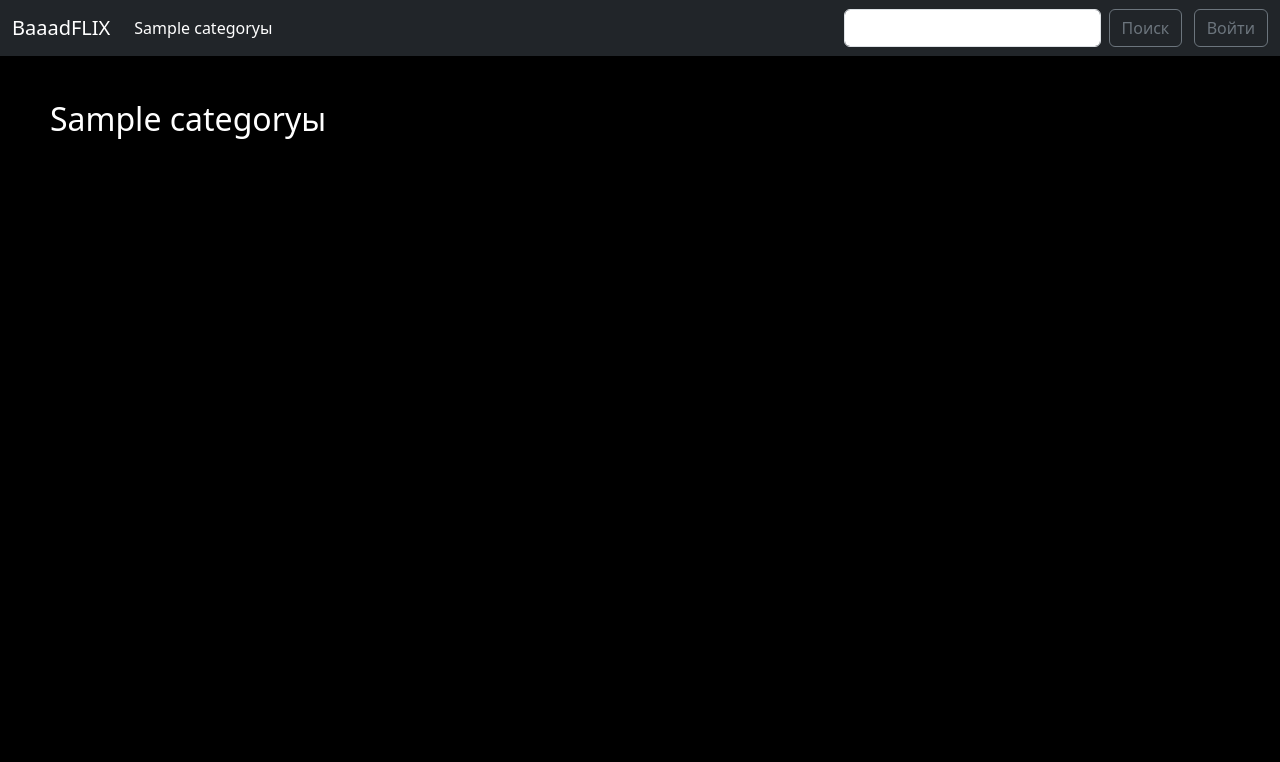
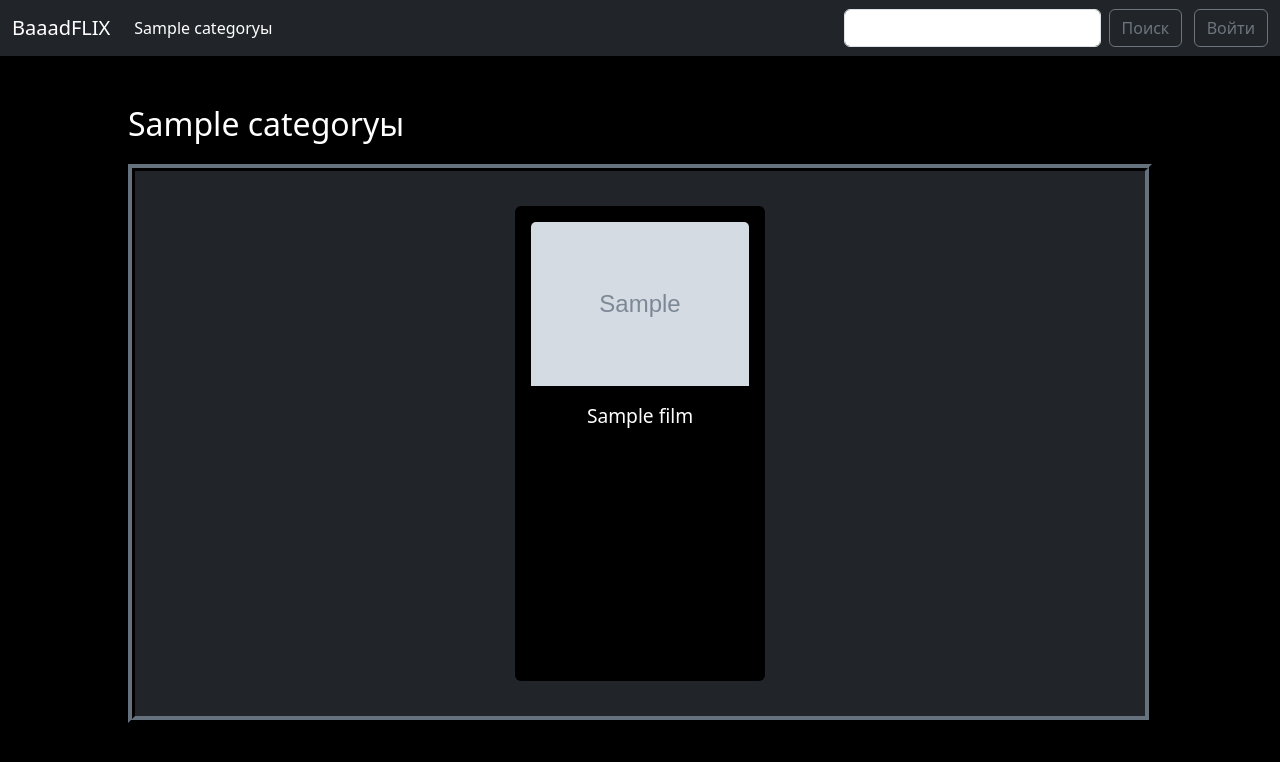
Before and after one commit to mregor787/online-cinema, a Django app: page /app/category/1/ in a window 1280 px wide. Shown: the top 762 px of the page. Run offline with Django 4.2, Linux system fonts and the light colour scheme; tables that the repository leaves empty hold one stand-in row (values such as "Sample post"); grey boxes marked "Sample" are stand-in pictures.

Commit message:
Finalize category page

```diff
--- a/app/static/style.css
+++ b/app/static/style.css
@@ -48,3 +48,35 @@ body {
 	vertical-align: top;
 	width: 55%;
 }
+.header {
+	margin-left: 10%;
+
+}
+.header > p{
+	font-size: 2em;
+}
+.category-page {
+	background-color: rgb(33, 37, 41);
+	width: 80%;
+	margin-right: auto;
+	margin-left: auto;
+	padding: 20px;
+	border: 7px ridge rgb(33, 37, 41);
+	text-align: center;
+}
+.card {
+	width: 250px;
+	height: 475px;
+	padding: 15px;
+	display: inline-block;
+	vertical-align: top;
+	margin: 15px;
+}
+.card-title {
+	text-align: center;
+	color:white;
+	font-size: 1.2em;
+}
+.film-link {
+	text-decoration: none;
+}
--- a/app/templates/app/category.html
+++ b/app/templates/app/category.html
@@ -1,5 +1,19 @@
 {% extends "app/base.html" %}
 {% load static %}
 {% block content %}
-    <h2>{{ category.title }}</h2>
+    <div class="header">
+        <p>{{ category.title }}</p>
+    </div>
+    <div class="category-page">
+        {% for film in films %}
+            <a class="film-link" href="{% url 'film' film.id %}">
+                <div class="card bg-black">
+                    <img src="{% static film.logo_path %}" class="card-img-top" alt="no poster">
+                    <div class="card-body">
+                        <p class="card-title">{{ film.title }}</p>
+                    </div>
+                </div>
+            </a>
+        {% endfor %}
+    </div>
 {% endblock content %}
```
